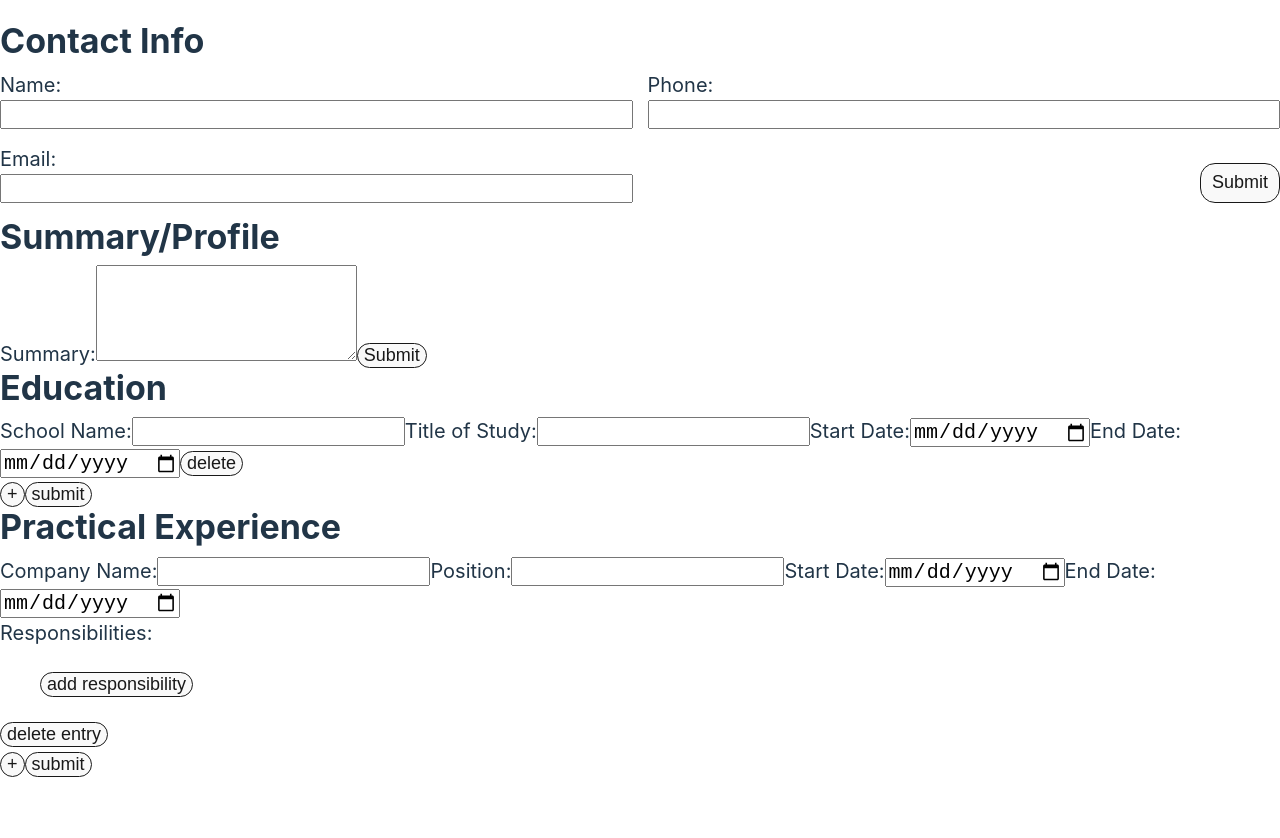
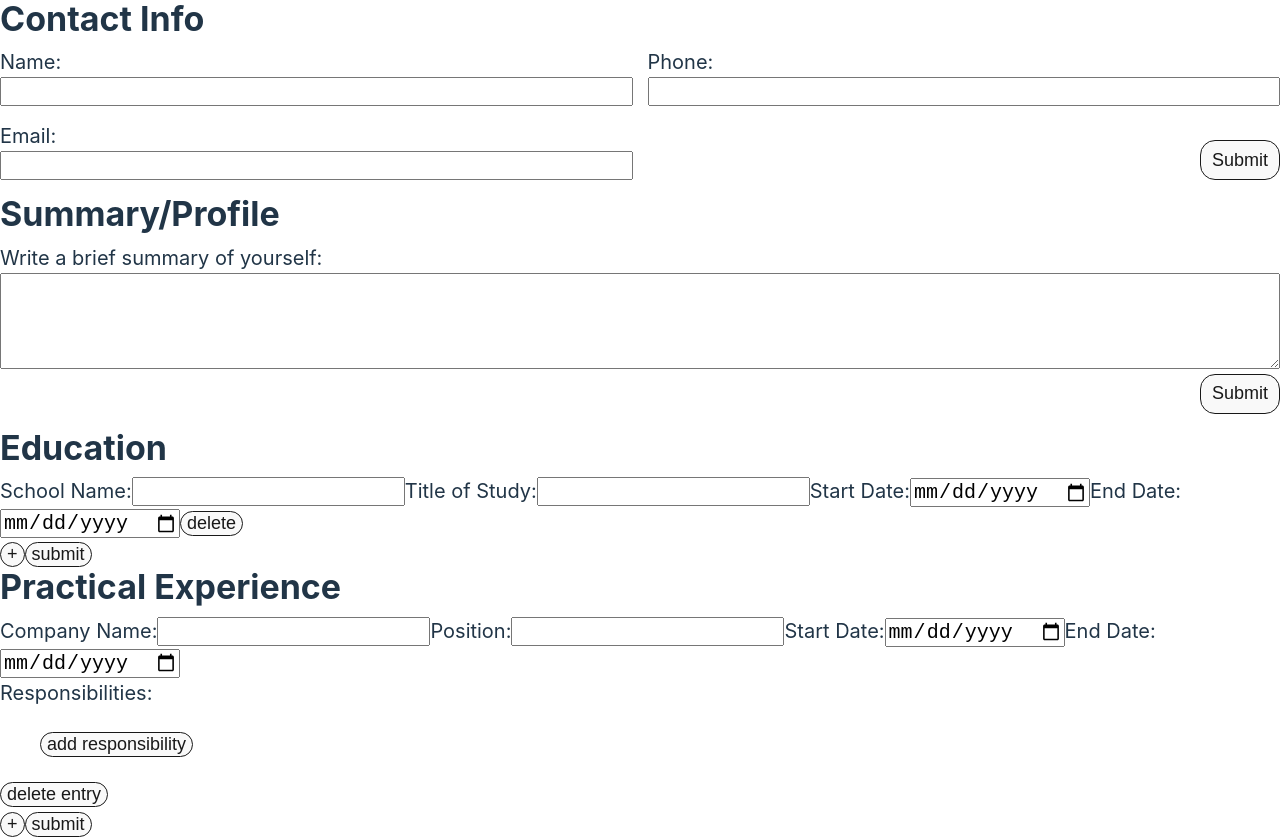
Before and after one commit to RaulPabianCruz/CVApplication, a React (Vite) app: page / in a window 1280 px wide. Before the commit the page ends 800 px from the top, so only its background shows below. Built offline with nearby package versions, Linux system fonts and the light colour scheme.

Commit message:
Add styling to the Summary components
Adds styling to all of the three Summary components for the cv
application. Also introduces minor changes to some of the components.

```diff
--- a/src/components/Summary.jsx
+++ b/src/components/Summary.jsx
@@ -1,6 +1,7 @@
 import { useState } from 'react';
 import SummaryDisplay from './SummaryDisplay';
 import SummaryForm from './SummaryForm';
+import '../styles/Summary.css';
 
 export default function Summary() {
   const [summary, setSummary] = useState('');
--- a/src/components/SummaryDisplay.jsx
+++ b/src/components/SummaryDisplay.jsx
@@ -2,7 +2,7 @@ export default function SummaryDisplay({ summary, onEdit }) {
   return (
     <div className="summary display">
       <div className="title container">
-        <h2 className="title">Profile</h2>
+        <h2 className="title">Profile/Summary</h2>
         <button className="edit-bttn" onClick={onEdit}>
           Edit
         </button>
--- a/src/components/SummaryForm.jsx
+++ b/src/components/SummaryForm.jsx
@@ -3,7 +3,7 @@ export default function SummaryForm({ summary, updateText, onSubmit }) {
     <form className="summary form">
       <h2 className="title">Summary/Profile</h2>
       <label className="label">
-        Summary:
+        Write a brief summary of yourself:
         <textarea
           name=""
           id=""
--- a/src/styles/Summary.css
+++ b/src/styles/Summary.css
@@ -0,0 +1,39 @@
+.summary.container {
+    margin-bottom: 15px;
+}
+
+/* Summary Form Styling */
+
+.summary.form {
+    display: flex;
+    flex-direction: column;
+}
+
+.summary.form > .label {
+    display: flex;
+    flex-direction: column;
+}
+
+.summary.form > .submit-bttn {
+    height: 40px;
+    width: 80px;
+    margin-top: 5px;
+    align-self: end;
+}
+
+/* Summary Display Styling */
+
+.summary.display {
+    display: flex;
+    flex-direction: column;
+}
+
+.summary.display > .title.container {
+    display: flex;
+}
+
+.summary.display > .title.container > .edit-bttn {
+    height: 40px;
+    width: 80px;
+    margin-left: 5px;
+}
```
